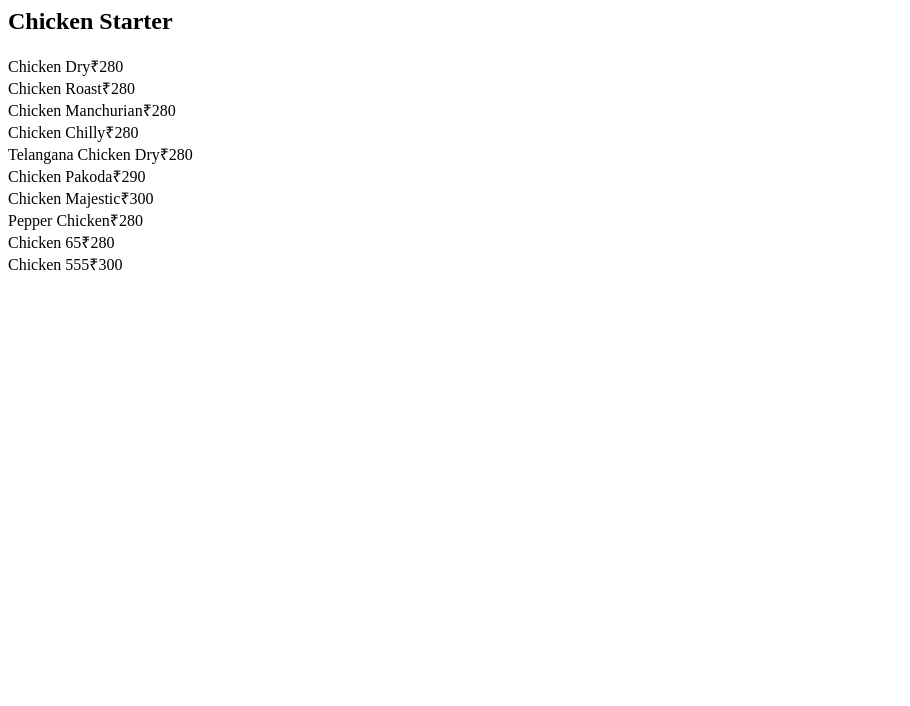
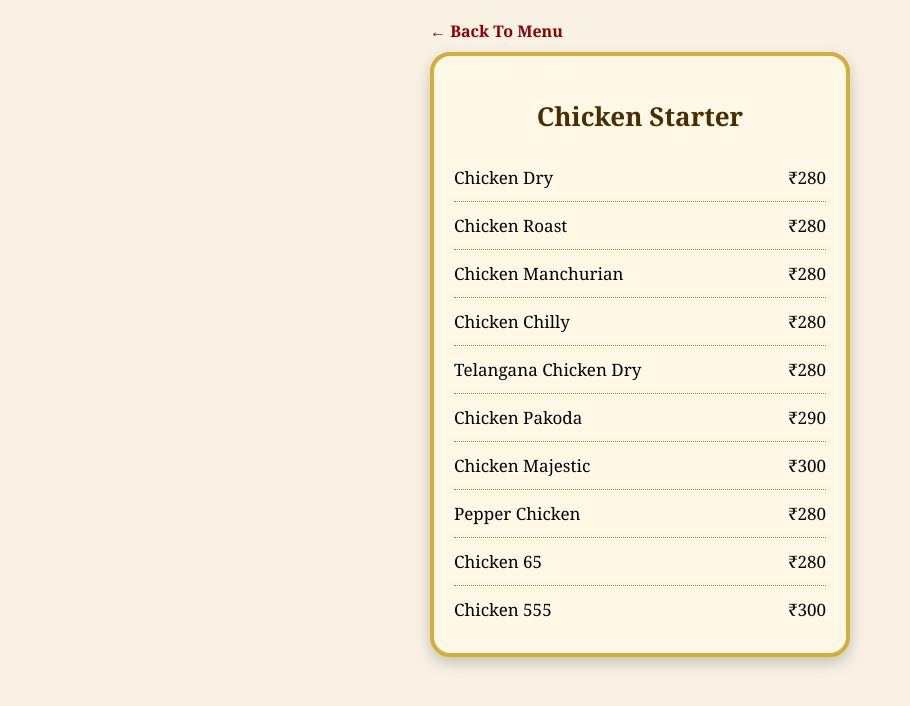
Before and after one commit to abhishekveerabomma/sv-restaurant-menu, a plain HTML site: page chicken-starter.html in a window 1280 px wide. Shown: the whole page, without its empty margins (0-910 px from the left). Drawn offline with Linux system fonts and the light colour scheme.

Commit message:
made changes to chicken starter and egg starter pages

```diff
--- a/chicken-starter.html
+++ b/chicken-starter.html
@@ -1,4 +1,18 @@
-<h2 class="menu-title">Chicken Starter</h2>
+<!DOCTYPE html>
+<html>
+<head>
+<title>Chicken Curry - SV Restaurant & Dhaba</title>
+<link rel="stylesheet" href="style.css">
+</head>
+<body>
+
+<div class="menu-wrapper">
+<div class="top-bar">
+<a href="index.html" class="back-btn">← Back To Menu</a>
+</div>
+
+<div class="menu-frame">
+    <h2 class="menu-title">Chicken Starter</h2>
 
 <div class="menu-row"><span>Chicken Dry</span><span>₹280</span></div>
 <div class="menu-row"><span>Chicken Roast</span><span>₹280</span></div>
@@ -10,3 +24,9 @@
 <div class="menu-row"><span>Pepper Chicken</span><span>₹280</span></div>
 <div class="menu-row"><span>Chicken 65</span><span>₹280</span></div>
 <div class="menu-row"><span>Chicken 555</span><span>₹300</span></div>
+
+</div>
+</div>
+
+</body>
+</html>
```
Also changed, not shown: egg-starter.html (+20 -0 lines).
